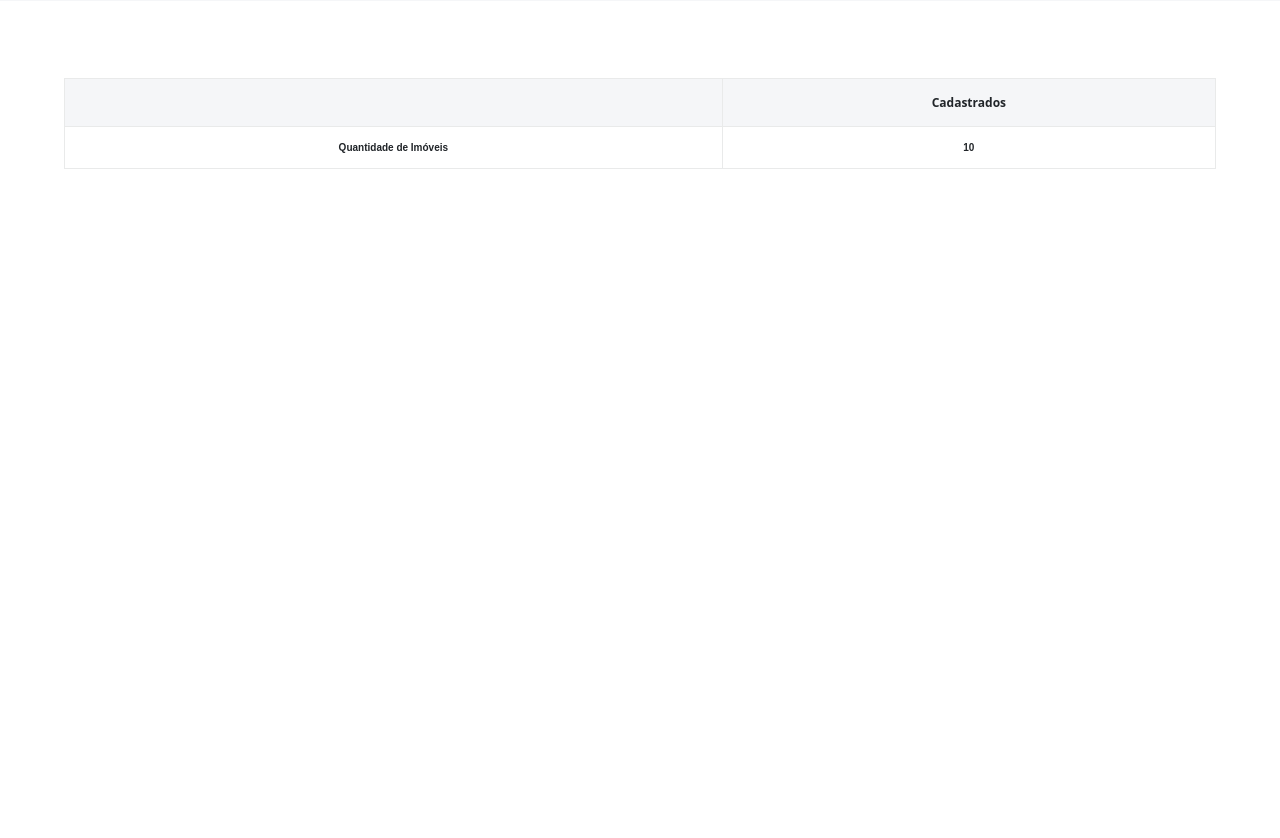
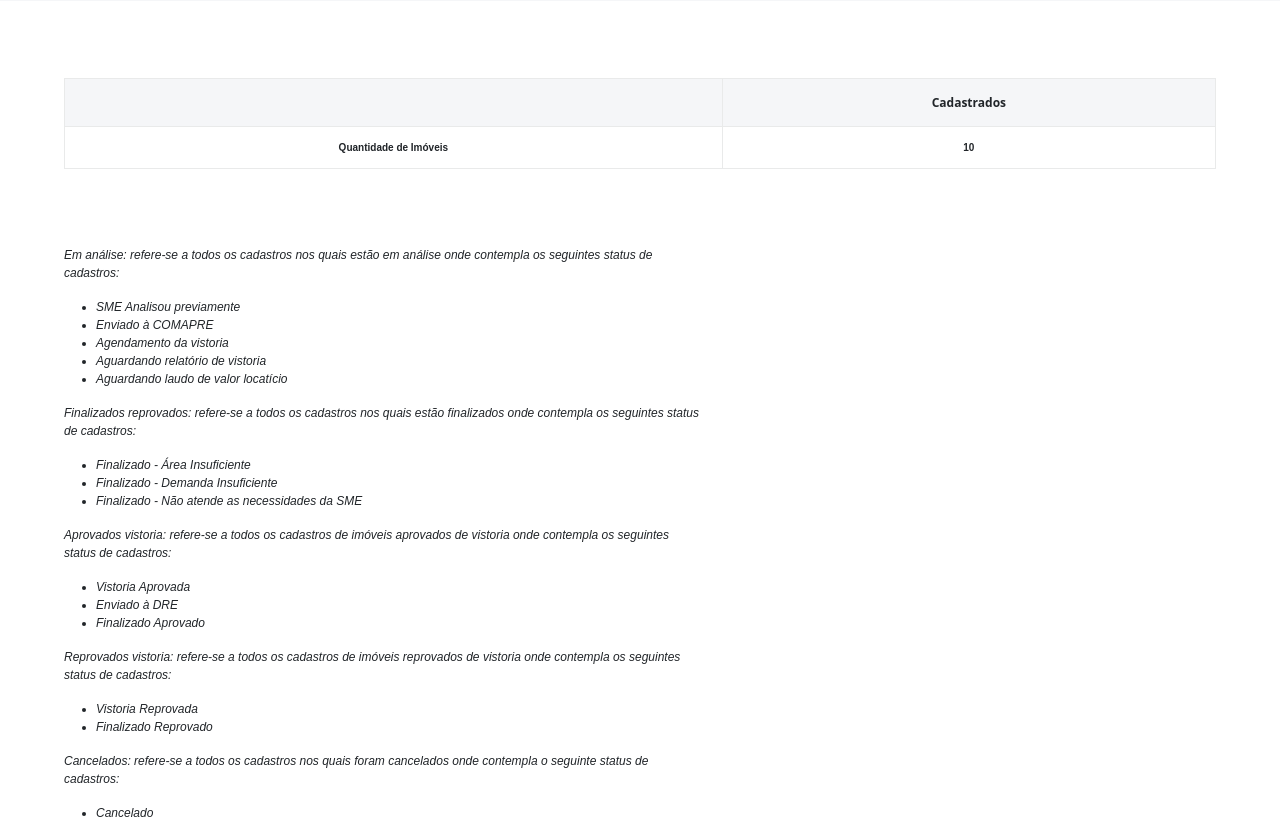
Before and after one commit to prefeiturasp/SME-Imoveis-BackEnd, a Django app: template sme_ofertaimoveis/imovel/templates/imovel/relatorios/relatorio_por_status.html in a window 1280 px wide. Shown: the part 420-1258 px from the top of the page. Before the commit the page ends 589 px from the top, so only its background shows below. Run offline with Django 3.2, Linux system fonts and the light colour scheme; the template is opened without the code that fills it: most values are stand-ins (such as "Sample title", 1, 10 or a date in 2020); parts of the project's set-up code (start-up, migrations or seed data) failed here and were passed over.

Commit message:
Feature: add legenda para o template.

```diff
--- a/sme_ofertaimoveis/imovel/templates/imovel/relatorios/relatorio_por_status.html
+++ b/sme_ofertaimoveis/imovel/templates/imovel/relatorios/relatorio_por_status.html
@@ -93,6 +93,21 @@
       padding: 15px;
       border-right: 1px solid #e9eaea;
     }
+    .title-legend {
+      font-family: sans-serif;
+      font-size: 12px;
+      font-style: italic;
+    }
+    .legend-items {
+      font-family: sans-serif;
+      font-size: 12px;
+      font-style: italic;
+    }
+    .wrapper-legend {
+      margin-top: 3%;
+      padding: 3% 5% 0 5%;
+      width: 60%;
+    }
   </style>
 </head>
 <body>
@@ -187,6 +202,66 @@
       </tbody>
     </table>
   </div>
+  <div class="wrapper-legend">
+    {% if data.legenda.em_analise %}
+      <p class="title-legend">
+        Em análise: refere-se a todos os cadastros nos
+        quais estão em análise onde contempla os seguintes
+        status de cadastros:
+      </p>
+      <ul>
+        <li class='legend-items'>SME Analisou previamente</li>
+        <li class='legend-items'>Enviado à COMAPRE</li>
+        <li class='legend-items'>Agendamento da vistoria</li>
+        <li class='legend-items'>Aguardando relatório de vistoria</li>
+        <li class='legend-items'>Aguardando laudo de valor locatício</li>
+      </ul>
+    {% endif %}
+    {% if data.legenda.aprovados_na_vistoria %}
+      <p class="title-legend">
+        Finalizados reprovados: refere-se a todos os
+        cadastros nos quais estão finalizados onde
+        contempla os seguintes status de cadastros:
+      </p>
+      <ul>
+        <li class='legend-items'>Finalizado - Área Insuficiente</li>
+        <li class='legend-items'>Finalizado - Demanda Insuficiente</li>
+        <li class='legend-items'>Finalizado - Não atende as necessidades da SME</li>
+      </ul>
+    {% endif %}
+    {% if data.legenda.reprovados_na_vistoria %}
+      <p class="title-legend">
+        Aprovados vistoria: refere-se a todos os cadastros
+        de imóveis aprovados de vistoria onde contempla os
+        seguintes status de cadastros:
+      </p>
+      <ul>
+        <li class='legend-items'>Vistoria Aprovada</li>
+        <li class='legend-items'>Enviado à DRE</li>
+        <li class='legend-items'>Finalizado Aprovado</li>
+      </ul>
+    {% endif %}
+    {% if data.legenda.finalizados_reprovados %}
+      <p class="title-legend">
+        Reprovados vistoria: refere-se a todos os cadastros de
+        imóveis reprovados de vistoria onde contempla os
+        seguintes status de cadastros:
+      </p>
+      <ul>
+        <li class='legend-items'>Vistoria Reprovada</li>
+        <li class='legend-items'>Finalizado Reprovado</li>
+      </ul>
+    {% endif %}
+    {% if data.legenda.cancelados %}
+      <p class="title-legend">
+        Cancelados: refere-se a todos os cadastros nos quais foram
+        cancelados onde contempla o seguinte status de cadastros:
+      </p>
+      <ul>
+        <li class='legend-items'>Cancelado</li>
+      </ul>
+    {% endif %}
+  </div>
   <!-- Option 1: Bootstrap Bundle with Popper -->
   <script src="https://cdn.jsdelivr.net/npm/bootstrap@5.0.0-beta2/dist/js/bootstrap.bundle.min.js" integrity="sha384-b5kHyXgcpbZJO/tY9Ul7kGkf1S0CWuKcCD38l8YkeH8z8QjE0GmW1gYU5S9FOnJ0" crossorigin="anonymous"></script>
 </body>
```
